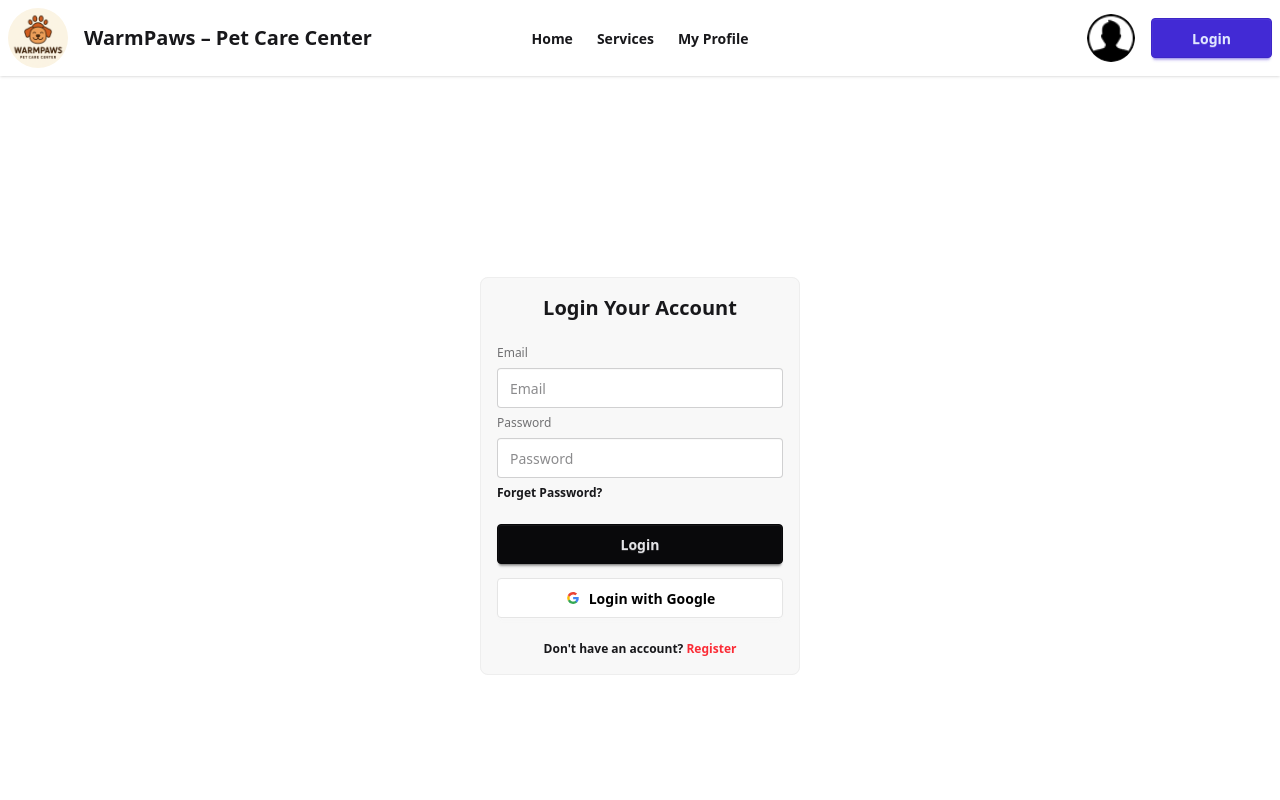
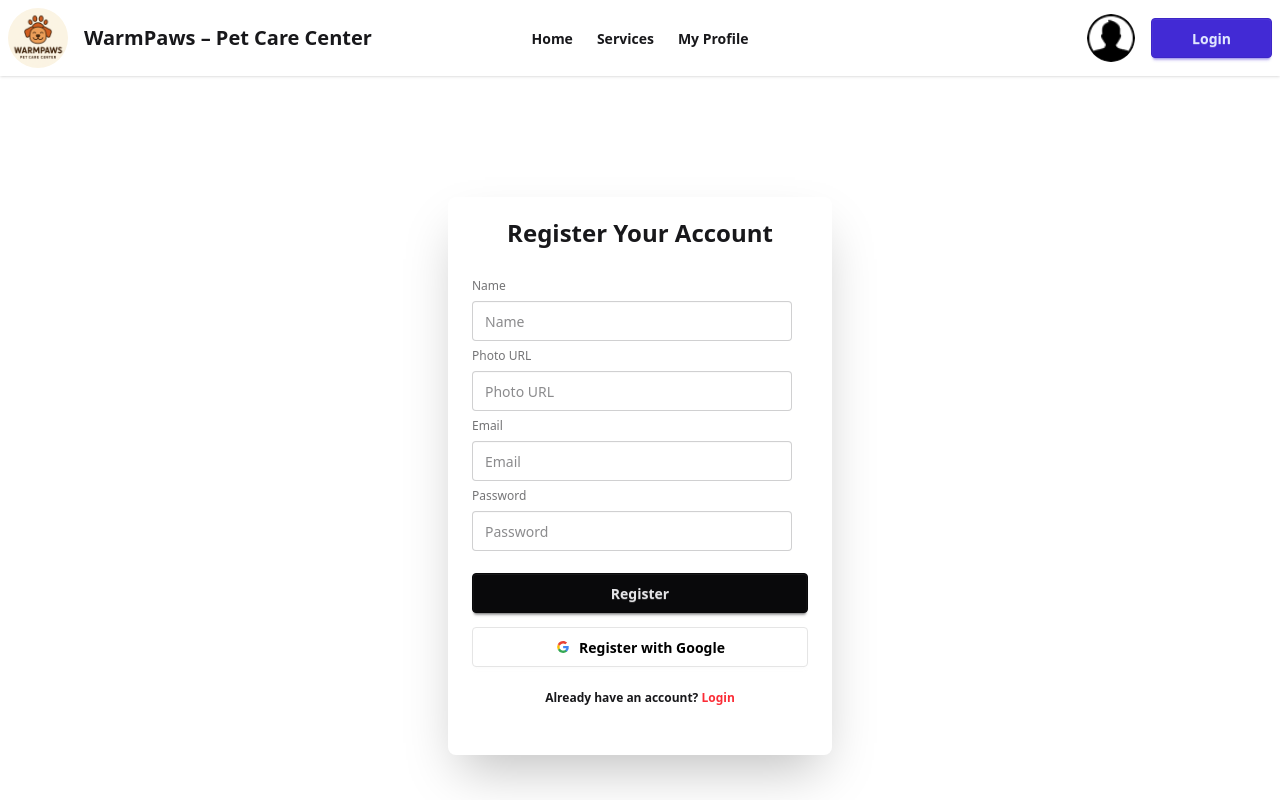
Before and after one commit to Coder-the-noob/pet-care-center, a React (Vite) app: page /auth/register in a window 1280 px wide. Shown: the top 800 px of the page. Built offline with nearby package versions, Linux system fonts and the light colour scheme; no server answers.

Commit message:
change the register and profile page updated

```diff
--- a/src/Components/ServiceCard.jsx
+++ b/src/Components/ServiceCard.jsx
@@ -1,16 +1,28 @@
 import React, { useState } from "react";
 import { FaStar } from "react-icons/fa";
+import { toast } from "react-hot-toast";
 
 const ServiceCard = ({ service }) => {
   const [isOpen, setIsOpen] = useState(false);
+  const [formData, setFormData] = useState({ name: "", email: "" });
 
   const openModal = () => setIsOpen(true);
   const closeModal = () => setIsOpen(false);
 
+  const handleFormChange = (e) => {
+    setFormData({ ...formData, [e.target.name]: e.target.value });
+  };
+
+  const handleFormSubmit = (e) => {
+    e.preventDefault();
+    toast.success("Service booked successfully!");
+    setFormData({ name: "", email: "" });
+  };
+
   return (
     <div
       className="bg-white rounded-xl shadow-md p-4
-                    transform transition duration-300 hover:shadow-lg hover:-translate-y-2"
+                  transform transition duration-300 hover:shadow-lg hover:-translate-y-2"
     >
       <img
         src={service.image}
@@ -48,6 +60,40 @@ const ServiceCard = ({ service }) => {
               <FaStar /> {service.rating}
             </p>
 
+            {/* Booking Form */}
+            <div className="mt-6">
+              <h3 className="text-lg font-semibold mb-2">Book Service</h3>
+              <form
+                onSubmit={handleFormSubmit}
+                className="flex flex-col gap-3"
+              >
+                <input
+                  type="text"
+                  name="name"
+                  placeholder="Name"
+                  value={formData.name}
+                  onChange={handleFormChange}
+                  required
+                  className="border border-gray-300 rounded-lg p-2"
+                />
+                <input
+                  type="email"
+                  name="email"
+                  placeholder="Email"
+                  value={formData.email}
+                  onChange={handleFormChange}
+                  required
+                  className="border border-gray-300 rounded-lg p-2"
+                />
+                <button
+                  type="submit"
+                  className="bg-blue-600 text-white py-2 rounded-lg font-semibold hover:bg-blue-700 transition"
+                >
+                  Book Now
+                </button>
+              </form>
+            </div>
+
             <button
               onClick={closeModal}
               className="absolute top-2 right-2 text-gray-600 hover:text-gray-800 font-bold text-lg"
--- a/src/Pages/Profile.jsx
+++ b/src/Pages/Profile.jsx
@@ -1,11 +1,91 @@
-import React from 'react';
+import React, { useState, useContext } from "react";
+import { AuthContext } from "../Provider/AuthProvider";
+import { toast } from "react-hot-toast";
+import avatar from "../assets/avatar-placeholder.jpg";
 
 const Profile = () => {
-    return (
-        <div>
-            This is Profile Page
-        </div>
-    );
+  const { user, updateUserProfile } = useContext(AuthContext);
+  const [isEditing, setIsEditing] = useState(false);
+  const [formData, setFormData] = useState({
+    name: user?.displayName || "",
+    photoURL: user?.photoURL || "",
+  });
+
+  const handleChange = (e) => {
+    setFormData({ ...formData, [e.target.name]: e.target.value });
+  };
+
+  const handleUpdate = async (e) => {
+    e.preventDefault();
+    try {
+      await updateUserProfile(formData.name, formData.photoURL);
+      toast.success("Profile updated successfully!");
+      setIsEditing(false);
+    } catch (error) {
+      toast.error(error.message);
+    }
+  };
+
+  return (
+    <div className="max-w-3xl mx-auto p-6 bg-white rounded-xl shadow-md">
+      <h1 className="text-2xl font-bold mb-5 text-center">My Profile</h1>
+
+      <div className="flex flex-col items-center gap-4 mb-6">
+        <img
+          src={user?.photoURL || avatar}
+          alt="User"
+          className="w-32 h-32 rounded-full object-cover"
+        />
+        <p className="text-lg font-medium">Name: {user?.displayName}</p>
+        <p className="text-gray-600">Email: {user?.email}</p>
+      </div>
+
+      {!isEditing ? (
+        <button
+          onClick={() => setIsEditing(true)}
+          className="bg-blue-600 text-white py-2 px-4 rounded-lg hover:bg-blue-700 transition flex mx-auto"
+        >
+          Update Profile
+        </button>
+      ) : (
+        <form onSubmit={handleUpdate} className="flex flex-col gap-4">
+          <input
+            type="text"
+            name="name"
+            placeholder="Name"
+            value={formData.name}
+            onChange={handleChange}
+            required
+            className="border border-gray-300 rounded-lg p-2"
+          />
+          <input
+            type="text"
+            name="photoURL"
+            placeholder="Image URL"
+            value={formData.photoURL}
+            onChange={handleChange}
+            required
+            className="border border-gray-300 rounded-lg p-2"
+          />
+          <div className="flex gap-4">
+            <button
+              type="submit"
+              className="bg-green-600 text-white py-2 px-4 rounded-lg hover:bg-green-700 transition"
+            >
+              Save
+            </button>
+            <button
+              type="button"
+              onClick={() => setIsEditing(false)}
+              className="bg-gray-400 text-white py-2 px-4 rounded-lg hover:bg-gray-500 transition"
+            >
+              Cancel
+            </button>
+          </div>
+        </form>
+      )}
+    </div>
+  );
 };
 
 export default Profile;
--- a/src/Pages/Register.jsx
+++ b/src/Pages/Register.jsx
@@ -3,69 +3,151 @@ import { Link, useLocation, useNavigate } from "react-router";
 import { AuthContext } from "../Provider/AuthProvider";
 import toast from "react-hot-toast";
 
-const Login = () => {
-  const [error, setError] = useState("");
-  const { logIn, googleLogin } = useContext(AuthContext);
+const Register = () => {
+  const { createUser, setUser, updateUserProfile, googleLogin } = useContext(AuthContext);
+
+  const [nameError, setNameError] = useState("");
+  const [passwordError, setPasswordError] = useState("");
+
+  const navigate = useNavigate();
   const location = useLocation();
-  const navigate = useNavigate();
+  const from = location.state?.from?.pathname || "/";
 
-
-  const handleLogin = (event) => {
-    event.preventDefault();
-    const form = event.target;
-    const email = form.email.value;
+  const handleRegister = (e) => {
+    e.preventDefault();
+    const form = e.target;
+    const name = form.name.value.trim();
+    const photo = form.photo.value.trim();
+    const email = form.email.value.trim();
     const password = form.password.value;
 
-    logIn(email, password)
+    // Name validation
+    if (!/^[a-zA-Z\s]+$/.test(name)) {
+      setNameError("Name can only contain letters and spaces.");
+      return;
+    } else {
+      setNameError("");
+    }
+
+    // Email validation
+    if (!/\S+@\S+\.\S+/.test(email)) {
+      toast.error("Please provide a valid email address.");
+      return;
+    }
+
+    // Password validation
+    if (
+      !/^(?=.*[a-z])(?=.*[A-Z])(?=.*\d)(?=.*[@$!%*?&])[A-Za-z\d@$!%*?&]{8,}$/.test(
+        password
+      )
+    ) {
+      setPasswordError(
+        "Password must be at least 8 characters and include uppercase, lowercase, number & special character."
+      );
+      return;
+    } else {
+      setPasswordError("");
+    }
+
+    // Create user with Firebase
+    createUser(email, password)
+      .then((result) => {
+        const loggedUser = result.user;
+
+        updateUserProfile({ displayName: name, photoURL: photo })
           .then(() => {
-        toast.success("User logged in successfully");
+            setUser({ ...loggedUser, displayName: name, photoURL: photo });
+            toast.success("User registered successfully!");
             form.reset();
             navigate(`${location.state || "/"}`);
           })
           .catch((error) => {
             console.log(error);
-        setError(error.code);
+            setUser(loggedUser);
+            toast.success("User registered successfully!");
+            navigate(`${location.state || "/"}`);
+          });
+      })
+      .catch((error) => {
+        console.log(error);
+        toast.error("Registration failed: " + error.message);
       });
   };
 
-  const handleGoogleLogin = () => {
+  // Google login handler
+  const handleGoogleRegister = () => {
     googleLogin()
       .then((result) => {
-        console.log(result);
-        toast.success("Logged in with Google successfully");
-        navigate(`${location.state || "/"}`);
+        const loggedUser = result.user;
+        setUser(loggedUser);
+        toast.success("Logged in with Google successfully!");
+        navigate(from, { replace: true });
       })
       .catch((error) => {
         console.log(error);
-        toast.error("Google login failed: " + error.message);
-        setError(error.code);
+        toast.error("Google login failed: " + error.code);
       });
   };
 
   return (
-    <div className="flex mx-auto min-h-screen justify-center items-center">
-      <form className="card-body flex justify-center items-center" onSubmit={handleLogin}>
-        <fieldset className="fieldset bg-base-200 border-base-300 rounded-box w-xs border p-4">
-          <h1 className="text-xl font-bold text-center mb-4">Login Your Account</h1>
+    <div className="flex justify-center min-h-screen items-center">
+      <div className="card bg-base-100 w-full max-w-sm shrink-0 shadow-2xl py-5">
+        <h2 className="font-semibold text-2xl text-center">
+          Register Your Account
+        </h2>
+        <form onSubmit={handleRegister} className="card-body">
+          <fieldset className="fieldset">
+            {/* Name */}
+            <label className="label">Name</label>
+            <input
+              name="name"
+              type="text"
+              className="input"
+              placeholder="Name"
+              required
+            />
+            {nameError && <p className="text-red-500 text-sm">{nameError}</p>}
 
+            {/* Photo URL */}
+            <label className="label">Photo URL</label>
+            <input
+              name="photo"
+              type="text"
+              className="input"
+              placeholder="Photo URL"
+            />
+
+            {/* Email */}
             <label className="label">Email</label>
-          <input type="email" name="email" className="input" placeholder="Email" required />
+            <input
+              name="email"
+              type="email"
+              className="input"
+              placeholder="Email"
+              required
+            />
 
+            {/* Password */}
             <label className="label">Password</label>
-          <input type="password" name="password" className="input" placeholder="Password" required />
+            <input
+              name="password"
+              type="password"
+              className="input"
+              placeholder="Password"
+              required
+            />
+            {passwordError && (
+              <p className="text-red-500 text-sm">{passwordError}</p>
+            )}
 
-          <div>
-            <a className="link link-hover font-semibold">Forget Password?</a>
-          </div>
+            <button type="submit" className="btn btn-neutral mt-4">
+              Register
+            </button>
 
-          {error && <p className="text-red-500 text-sm">{error}</p>}
-
-          <button type="submit" className="btn btn-neutral mt-4">Login</button>
-
-          {/* Google Login Button */}
+            {/* Google Registration Button */}
             <button
               type="button"
-            onClick={handleGoogleLogin}
+              onClick={handleGoogleRegister}
               className="btn bg-white text-black border-[#e5e5e5] mt-2 flex items-center justify-center gap-2"
             >
               <svg
@@ -77,22 +159,38 @@ const Login = () => {
               >
                 <g>
                   <path d="m0 0H512V512H0" fill="#fff"></path>
-                <path fill="#34a853" d="M153 292c30 82 118 95 171 60h62v48A192 192 0 0190 341"></path>
-                <path fill="#4285f4" d="m386 400a140 175 0 0053-179H260v74h102q-7 37-38 57"></path>
-                <path fill="#fbbc02" d="m90 341a208 200 0 010-171l63 49q-12 37 0 73"></path>
-                <path fill="#ea4335" d="m153 219c22-69 116-109 179-50l55-54c-78-75-230-72-297 55"></path>
+                  <path
+                    fill="#34a853"
+                    d="M153 292c30 82 118 95 171 60h62v48A192 192 0 0190 341"
+                  ></path>
+                  <path
+                    fill="#4285f4"
+                    d="m386 400a140 175 0 0053-179H260v74h102q-7 37-38 57"
+                  ></path>
+                  <path
+                    fill="#fbbc02"
+                    d="m90 341a208 200 0 010-171l63 49q-12 37 0 73"
+                  ></path>
+                  <path
+                    fill="#ea4335"
+                    d="m153 219c22-69 116-109 179-50l55-54c-78-75-230-72-297 55"
+                  ></path>
                 </g>
               </svg>
-            Login with Google
+              Register with Google
             </button>
 
             <p className="mt-4 font-semibold text-center">
-            Don't have an account? <Link to="/auth/register" className="link link-hover font-semibold text-red-500">Register</Link>
+              Already have an account?{" "}
+              <Link to="/auth/login" className="link link-hover text-red-500">
+                Login
+              </Link>
             </p>
           </fieldset>
         </form>
       </div>
+    </div>
   );
 };
 
-export default Login;
+export default Register;
```
Also changed, not shown: src/Components/Navbar.jsx (+7 -5 lines), src/Provider/AuthProvider.jsx (+13 -8 lines), src/assets/avatar-placeholder.jpg (added). Lines whose indentation alone changed are shown as unchanged.
